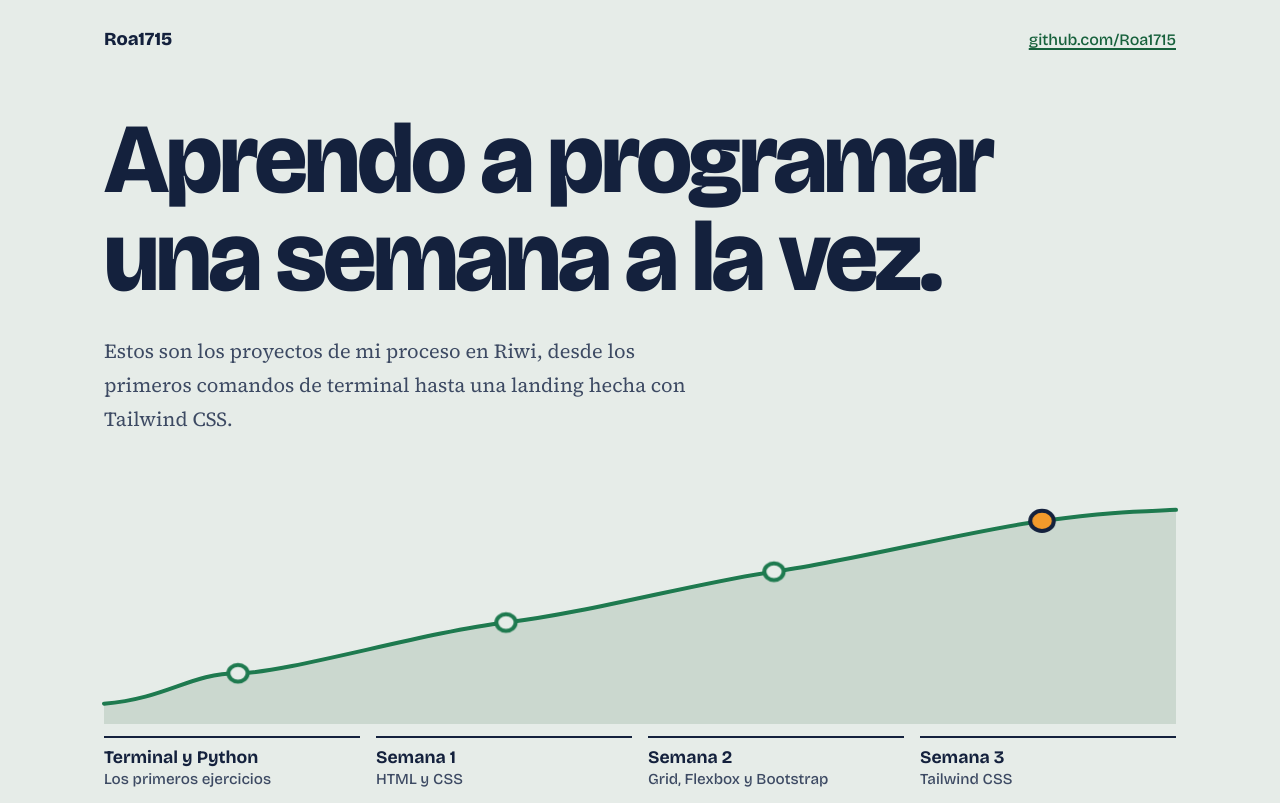
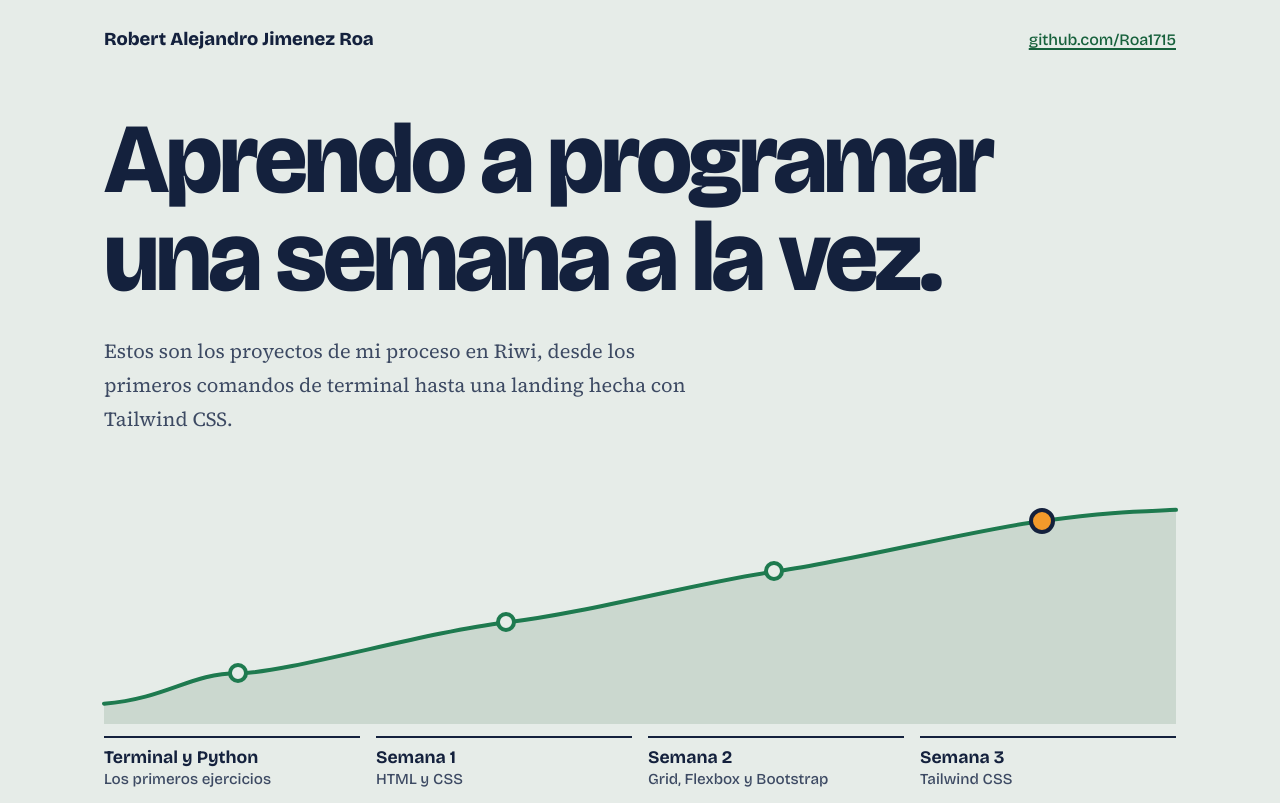
Before and after one commit to Roa1715/Portafolio, a plain HTML site: page index.html in a window 1280 px wide. Shown: the top 803 px of the page. Drawn offline with nearby package versions, Linux system fonts and the light colour scheme.

Commit message:
Agrega Merca Fácil y el nombre completo, y corrige los puntos del perfil
- Nueva parada para Merca Fácil, proyecto en grupo.
- El nombre completo aparece en el encabezado, el título y el README.
- Los puntos del perfil pasan de SVG a HTML para que no se deformen en celular.

Co-Authored-By: Claude Sonnet 5.5 <noreply@anthropic.com>
Claude-Session: https://claude.ai/code/session_018VRx896fcpYJfL5d7SwaBD

```diff
--- a/index.html
+++ b/index.html
@@ -3,7 +3,7 @@
 <head>
   <meta charset="UTF-8">
   <meta name="viewport" content="width=device-width, initial-scale=1.0">
-  <title>Roa1715 | Portafolio</title>
+  <title>Robert Alejandro Jimenez Roa | Portafolio</title>
   <meta name="description" content="Proyectos de mi proceso en Riwi: de los primeros comandos de terminal a una landing con Tailwind CSS.">
 
   <link rel="preconnect" href="https://fonts.googleapis.com">
@@ -14,7 +14,7 @@
 <body>
 
   <header class="barra">
-    <a class="marca" href="#inicio">Roa1715</a>
+    <a class="marca" href="#inicio">Robert Alejandro Jimenez Roa</a>
     <a class="github" href="https://github.com/Roa1715" target="_blank" rel="noopener">github.com/Roa1715</a>
   </header>
 
@@ -25,14 +25,16 @@
       <p class="intro">Estos son los proyectos de mi proceso en Riwi, desde los primeros comandos de terminal hasta una landing hecha con Tailwind CSS.</p>
 
       <figure class="perfil">
-        <svg viewBox="0 0 1000 260" preserveAspectRatio="none" role="img" aria-label="Perfil de una subida con cuatro paradas: terminal y Python, HTML y CSS, Bootstrap y Tailwind CSS.">
-          <path class="relleno" d="M0,238 C60,232 80,205 125,205 S300,160 375,150 S560,105 625,95 S810,50 875,40 S960,30 1000,28 L1000,260 L0,260 Z"/>
-          <path class="linea" pathLength="1" d="M0,238 C60,232 80,205 125,205 S300,160 375,150 S560,105 625,95 S810,50 875,40 S960,30 1000,28"/>
-          <circle class="punto" style="animation-delay:.55s" cx="125" cy="205" r="9"/>
-          <circle class="punto" style="animation-delay:.95s" cx="375" cy="150" r="9"/>
-          <circle class="punto" style="animation-delay:1.35s" cx="625" cy="95" r="9"/>
-          <circle class="punto cima" style="animation-delay:1.8s" cx="875" cy="40" r="11"/>
-        </svg>
+        <div class="dibujo">
+          <svg viewBox="0 0 1000 260" preserveAspectRatio="none" role="img" aria-label="Perfil de una subida con cuatro paradas: terminal y Python, HTML y CSS, Bootstrap y Tailwind CSS.">
+            <path class="relleno" d="M0,238 C60,232 80,205 125,205 S300,160 375,150 S560,105 625,95 S810,50 875,40 S960,30 1000,28 L1000,260 L0,260 Z"/>
+            <path class="linea" d="M0,238 C60,232 80,205 125,205 S300,160 375,150 S560,105 625,95 S810,50 875,40 S960,30 1000,28"/>
+          </svg>
+          <span class="punto" aria-hidden="true" style="left:12.5%;top:78.85%;animation-delay:.55s"></span>
+          <span class="punto" aria-hidden="true" style="left:37.5%;top:57.69%;animation-delay:.95s"></span>
+          <span class="punto" aria-hidden="true" style="left:62.5%;top:36.54%;animation-delay:1.35s"></span>
+          <span class="punto cima" aria-hidden="true" style="left:87.5%;top:15.38%;animation-delay:1.8s"></span>
+        </div>
         <ol class="paradas">
           <li><a href="#terminal"><strong>Terminal y Python</strong><span>Los primeros ejercicios</span></a></li>
           <li><a href="#semana1"><strong>Semana 1</strong><span>HTML y CSS</span></a></li>
@@ -159,6 +161,23 @@
       </div>
     </section>
 
+    <section class="parada desvio" id="merca" aria-labelledby="t-merca">
+      <div class="parada-titulo">
+        <span class="cuando">Proyecto en grupo</span>
+        <h2 id="t-merca">Merca Fácil</h2>
+      </div>
+      <div class="parada-cuerpo">
+        <p class="lead">Una página para comparar el costo del mercado: armas tu lista de productos, fijas un presupuesto y ves cuánto cuesta en cada supermercado, con recetas sugeridas según lo que elegiste.</p>
+        <ul class="repos">
+          <li>
+            <a href="https://github.com/Juan-Orozco/merca-facil" target="_blank" rel="noopener">merca-facil</a>
+            <span>Hecha en equipo con una herramienta de IA. Los componentes están en React, los cálculos en TypeScript y los precios en una base de datos de supermercados.</span>
+          </li>
+        </ul>
+        <p class="tec">Tecnologías: Next.js, React, TypeScript, Tailwind CSS.</p>
+      </div>
+    </section>
+
     <section class="parada desvio" id="ia" aria-labelledby="t-ia">
       <div class="parada-titulo">
         <span class="cuando">Aparte</span>
@@ -169,10 +188,10 @@
         <ul class="repos">
           <li>
             <a href="https://github.com/Roa1715/IA_SEMANA2" target="_blank" rel="noopener">IA_SEMANA2</a>
-            <span>Un algoritmo que ordena tres números de menor a mayor; el borrador descargable de la actividad «Tres cupos, ocho estudiantes», con dos consultas a la IA comparadas; y <em>Merca Fácil</em>, una página hecha con una herramienta de IA para armar la lista de mercado, fijar un presupuesto, comparar supermercados y ver recetas sugeridas.</span>
+            <span>Un algoritmo que ordena tres números de menor a mayor; el borrador descargable de la actividad «Tres cupos, ocho estudiantes», con dos consultas a la IA comparadas; y la página Merca Fácil, que está en la parada anterior.</span>
           </li>
         </ul>
-        <p class="tec">Tecnologías: Next.js, React, TypeScript.</p>
+        <p class="tec">Tecnologías: algoritmos y herramientas de IA.</p>
       </div>
     </section>
 
--- a/styles.css
+++ b/styles.css
@@ -109,16 +109,26 @@ main {
   vector-effect: non-scaling-stroke;
 }
 
+.perfil .dibujo { position: relative; }
+
 .perfil .punto {
-  fill: var(--suelo);
-  stroke: var(--ruta);
-  stroke-width: 4;
-  vector-effect: non-scaling-stroke;
+  position: absolute;
+  width: 20px;
+  height: 20px;
+  transform: translate(-50%, -50%);
+  border-radius: 50%;
+  background: var(--suelo);
+  border: 4px solid var(--ruta);
   opacity: 0;
   animation: aparecer .3s ease-out forwards;
 }
 
-.perfil .punto.cima { fill: var(--cima); stroke: var(--tinta); }
+.perfil .punto.cima {
+  width: 26px;
+  height: 26px;
+  background: var(--cima);
+  border-color: var(--tinta);
+}
 
 .paradas {
   display: grid;
```
Also changed, not shown: 1 other file.
